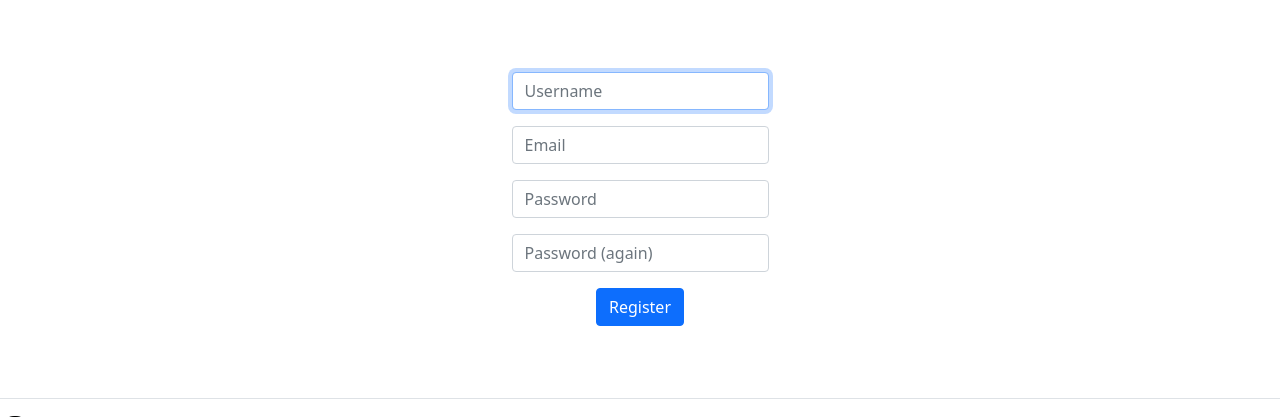
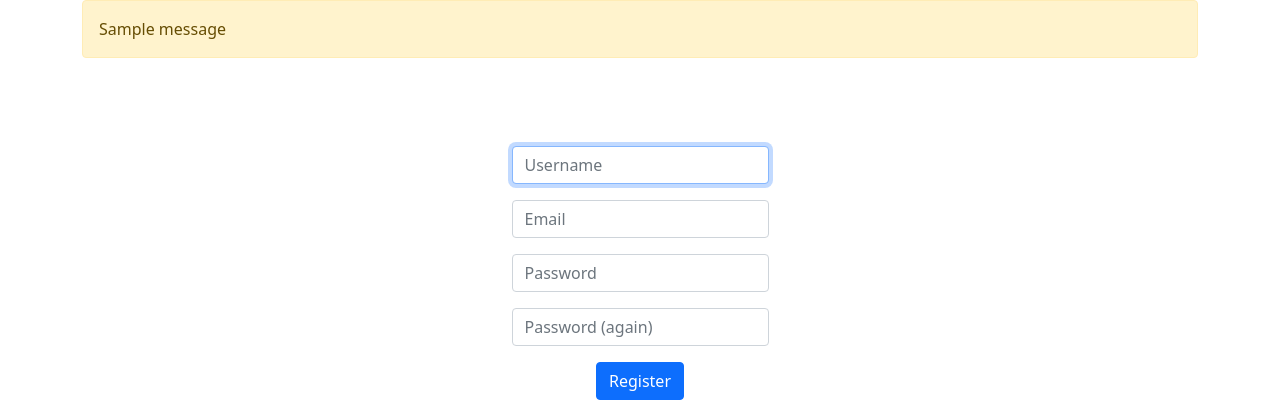
Before and after one commit to ahmedelbrmbaly/routiner, a Flask app: page /register in a window 1280 px wide. Shown: the part 64-481 px from the top of the page. Run offline with Flask 2, Linux system fonts and the light colour scheme; tables that the repository leaves empty hold one stand-in row (values such as "Sample post"); one stand-in notice (Sample message) is shown; some libraries are stand-ins or nearby versions.

Commit message:
alret add

```diff
--- a/app.py
+++ b/app.py
@@ -2,7 +2,7 @@
 # import os
 
 from cs50 import SQL
-from flask import Flask, flash, redirect, render_template, request, session
+from flask import Flask, flash, redirect,  render_template, request, session, url_for
 from flask_session import Session
 # from tempfile import mkdtemp
 from werkzeug.security import check_password_hash, generate_password_hash
@@ -23,7 +23,7 @@ app.config["SESSION_TYPE"] = "filesystem"
 Session(app)
 
 # Configure CS50 Library to use SQLite database
-# db = SQL("sqlite:///finance.db")
+db = SQL("sqlite:///routiner.db")
 
 
 
@@ -60,10 +60,11 @@ def logout():
 def register():
     if request.method == "POST":
 
-        # rows = db.execute("SELECT * FROM users WHERE username = ?", request.form.get("username"))
+        rows = db.execute("SELECT * FROM users WHERE user_name = ?", request.form.get("username"))
 
-        # if not request.form.get("username") or len(rows) == 1:
-        #     return apology("Username is not available", 400)
+        if not request.form.get("username") or len(rows) <= 1:
+            flash("Username is not available")
+            return redirect(url_for('register'))
 
 
         # elif not request.form.get("password") or request.form.get("password") != request.form.get("confirmation"):
@@ -78,8 +79,9 @@ def register():
         #     session["user_id"] = rows[0]["id"]
 
         # Redirect user to home page
-            return redirect("/")
+            # return redirect("/")
 
         # Ensure username exists and password is correct
     else:
+
         return render_template("register.html")
--- a/templates/layout.html
+++ b/templates/layout.html
@@ -2,11 +2,19 @@
 
 <html lang="en">
   <head>
+    <!-- encoding -->
     <meta charset="utf-8" />
+
+    <!-- responsive -->
     <meta name="viewport" content="initial-scale=1, width=device-width" />
 
+    <!-- title -->
     <title>Routiner: {% block title %}{% endblock %}</title>
 
+    <!-- Icon -->
+    <link href="static\logo.png" rel="icon" />
+
+    <!-- Link to bootstrap CSS -->
     <link
       href="https://cdn.jsdelivr.net/npm/bootstrap@5.1.3/dist/css/bootstrap.min.css"
       rel="stylesheet"
@@ -14,16 +22,16 @@
       crossorigin="anonymous"
     />
 
+    <!-- Link to bootstrap JS -->
     <script
       src="https://cdn.jsdelivr.net/npm/bootstrap@5.1.3/dist/js/bootstrap.bundle.min.js"
       integrity="sha384-ka7Sk0Gln4gmtz2MlQnikT1wXgYsOg+OMhuP+IlRH9sENBO0LRn5q+8nbTov4+1p"
       crossorigin="anonymous"
     ></script>
-
-    <link href="static\logo.png" rel="icon" />
   </head>
 
   <body>
+    <!-- SVGa for footer -->
     <svg xmlns="http://www.w3.org/2000/svg" style="display: none">
       <symbol id="bootstrap" viewBox="0 0 118 94">
         <title>Bootstrap</title>
@@ -50,6 +58,7 @@
       </symbol>
     </svg>
 
+    <!-- NAV -->
     <nav
       class="navbar navbar-expand-md navbar-dark bg-dark"
       aria-label="Fourth navbar example"
@@ -113,10 +122,23 @@
       </div>
     </nav>
 
+    <!-- Alret -->
+    <div class="container">
+      {% for message in get_flashed_messages() %}
+      <div class="alert alert-warning" role="alert">
+        <!-- <button type="button" class="close" data-dismiss="alert">
+          &times;
+        </button> -->
+        {{ message }}
+      </div>
+      {% endfor %}
+    </div>
+    <!-- Main content -->
     <main class="container-fluid py-5 text-center">
       {% block main %}{% endblock %}
     </main>
 
+    <!-- Footer -->
     <footer
       class="d-flex flex-wrap justify-content-between align-items-center py-3 my-4 border-top"
     >
--- a/templates/register.html
+++ b/templates/register.html
@@ -22,7 +22,7 @@ main %}
       autocomplete="off"
       autofocus
       class="form-control mx-auto w-auto"
-      name="username"
+      name="email"
       placeholder="Email"
       type="text"
     />
```
